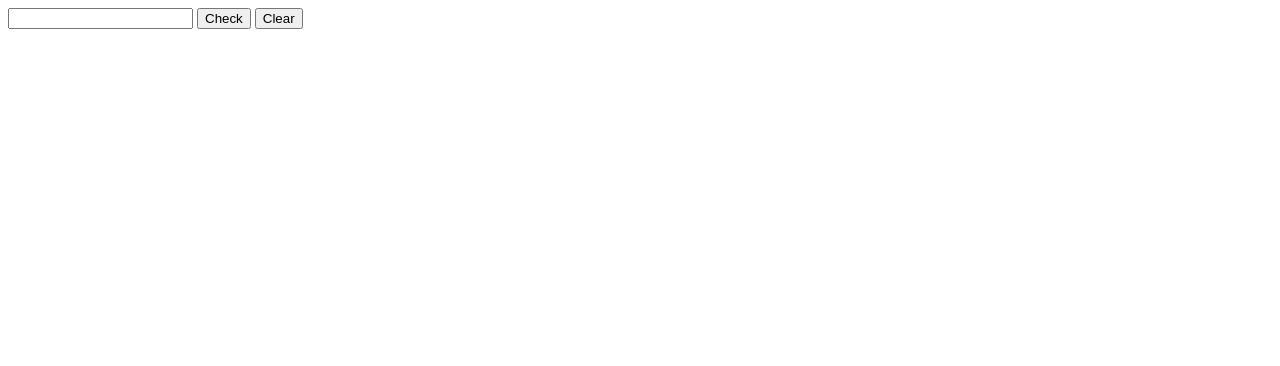
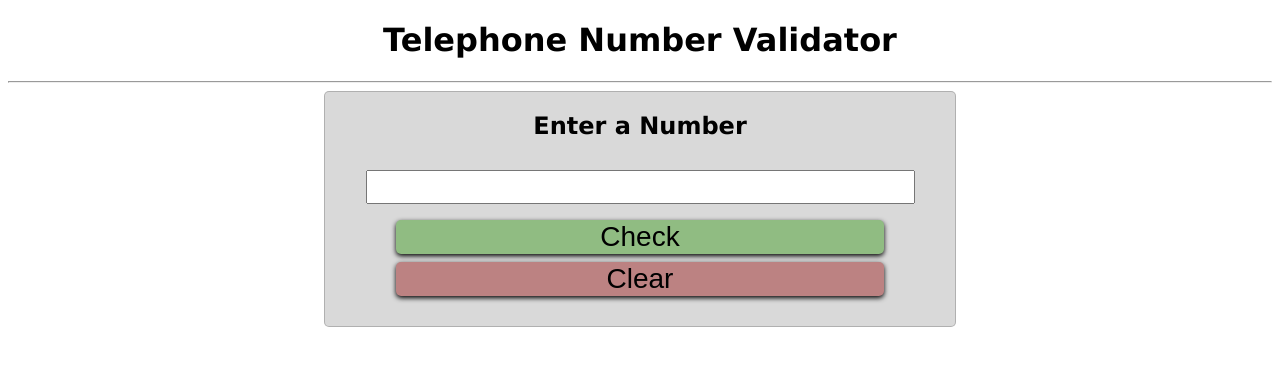
Before and after one commit to Atrya537/Telephone-Number-Validator, a plain HTML site: page index.html in a window 1280 px wide. Drawn offline with Linux system fonts and the light colour scheme.

Commit message:
Added styling

```diff
--- a/index.html
+++ b/index.html
@@ -7,12 +7,17 @@
     <link rel="stylesheet" href="styles.css">
 </head>
 <body>
-    <div id="input-div">
-        <input type="text" id="user-input">
-        <button id="check-btn">Check</button>
-        <button id="clear-btn">Clear</button>
+    <h1>Telephone Number Validator</h1>
+    <hr>
+    <div id="container">
+        <h2>Enter a Number</h2>
+        <div id="input-div">
+            <input type="text" id="user-input">
+            <button id="check-btn">Check</button>
+            <button id="clear-btn">Clear</button>
+        </div>
+        <p id="results-div"></p>
     </div>
-    <p id="results-div"></p>
     <script src="script.js"></script>
 </body>
 </html>
--- a/styles.css
+++ b/styles.css
@@ -0,0 +1,55 @@
+* {
+    box-sizing: border-box;
+}
+
+html {
+    font-size: 16px;
+    font-family: Verdana, Geneva, Tahoma, sans-serif;
+}
+
+h1 {
+    text-align: center;
+}
+
+#container {
+    text-align: center;
+    margin: auto;
+    background-color: rgba(130, 130, 130, 0.3);
+    border: 1px solid rgba(84, 84, 84, 0.3);
+    border-radius: 5px;
+    width: 50%;
+}
+
+#input-div {
+    padding: 10px;
+}
+
+#user-input {
+    width: 90%;
+    font-size: 24px;
+    text-align: center;
+    margin-bottom: 12px;
+}
+
+button {
+    width: 80%;
+    font-size: 28px;
+    margin: 4px;
+    cursor: pointer;
+    border: none;
+    border-radius: 5px;
+    box-shadow: 0px 2px 5px;
+    transition: box-shadow 0.25s;
+}
+
+button:hover {
+    box-shadow: 0px 2px 5px 1px;
+}
+
+#check-btn {
+    background-color: rgb(144, 188, 130);
+}
+
+#clear-btn {
+    background-color: rgb(188, 130, 130);
+}
```
